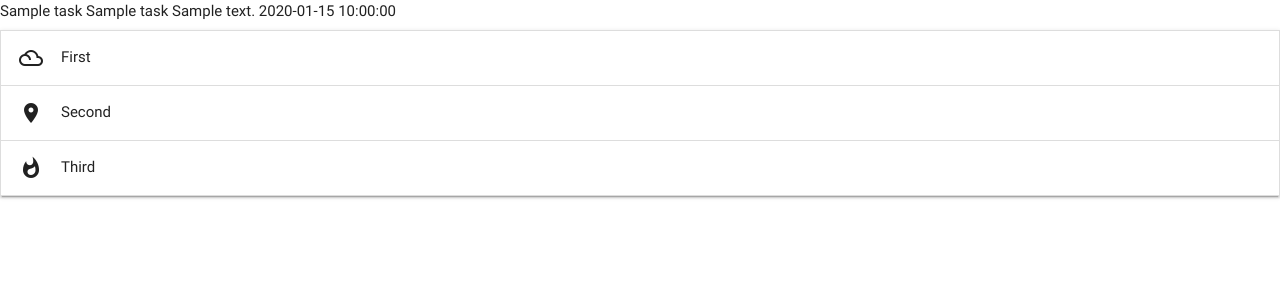
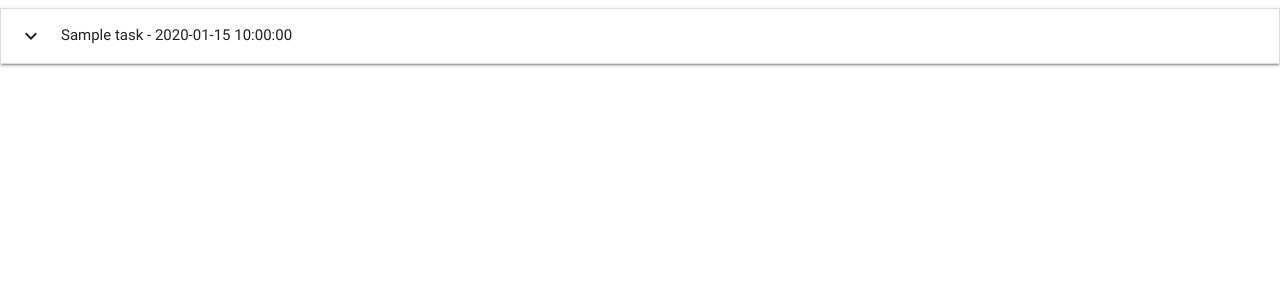
Before and after one commit to Narshe1412/Code-Institute-Public-Projects, a Flask app: page / in a window 1280 px wide. Shown: the top 300 px of the page. Run offline with Flask 2, Linux system fonts and the light colour scheme; a database or web service that is not in the repository returns one stand-in record (values such as "Sample title"); some libraries are stand-ins or nearby versions.

Commit message:
add task page created, functionality pending

```diff
--- a/project-data-driven/app.py
+++ b/project-data-driven/app.py
@@ -17,6 +17,11 @@ def get_tasks():
     return render_template("tasks.html", tasks=mongo.db.tasks.find())
 
 
+@app.route('/add_task')
+def add_task():
+    return render_template("addTask.html", categories=mongo.db.categories.find())
+
+
 if __name__ == "__main__":
     if(os.environ.get("WINDIR")):
         app.run(host="localhost", port=8888, debug=True)
--- a/project-data-driven/templates/base.html
+++ b/project-data-driven/templates/base.html
@@ -14,5 +14,24 @@
 
     <script type="text/javascript" src="https://code.jquery.com/jquery-3.2.1.min.js"></script>
     <script src="https://cdnjs.cloudflare.com/ajax/libs/materialize/0.100.2/js/materialize.min.js"></script>
+    <script type="text/javascript">
+      $(document).ready(function() {
+        $('select').material_select();
+      });
+
+      document.getElementById('matfix').addEventListener('click', function(e) {
+        e.stopPropagation();
+      });
+
+      $('.datepicker').pickadate({
+        selectMonths: true, // Creates a dropdown to control month
+        selectYears: 15, // Creates a dropdown of 15 years to control year,
+        today: 'Today',
+        clear: 'Clear',
+        close: 'Ok',
+        closeOnSelect: false, // Close upon selecting a date,
+        container: undefined, // ex. 'body' will append picker to body
+      });
+    </script>
   </body>
 </html>
--- a/project-data-driven/templates/tasks.html
+++ b/project-data-driven/templates/tasks.html
@@ -1,25 +1,17 @@
 {% extends "base.html" %}
 {% block content %}
+  <ul class="collapsible" data-collapsible="accordion">
   {% for task in tasks %}
-    {{ task.task_name }}
-    {{ task.category_name }}
-    {{ task.task_description }}
-    {{ task.is_urgent }}
-    {{ task.due_date }}
+    <li>
+      <div class="collapsible-header">
+        <i class="material-icons">expand_more</i>
+        {{ task.task_name }} - {{ task.due_date }}
+      </div>
+      <div class="collapsible-body">
+        <span>{{ task.task_description }}</span>
+        <p>{{ task.category_name }} -- {{ task.is_urgent }}</p>
+      </div>
+    </li>
   {% endfor %}
-
-    <ul class="collapsible" data-collapsible="accordion">
-    <li>
-      <div class="collapsible-header"><i class="material-icons">filter_drama</i>First</div>
-      <div class="collapsible-body"><span>Lorem ipsum dolor sit amet.</span></div>
-    </li>
-    <li>
-      <div class="collapsible-header"><i class="material-icons">place</i>Second</div>
-      <div class="collapsible-body"><span>Lorem ipsum dolor sit amet.</span></div>
-    </li>
-    <li>
-      <div class="collapsible-header"><i class="material-icons">whatshot</i>Third</div>
-      <div class="collapsible-body"><span>Lorem ipsum dolor sit amet.</span></div>
-    </li>
   </ul>
 {% endblock %}
```
Also changed, not shown: project-data-driven/templates/addTask.html (added, +51 -0 lines).
